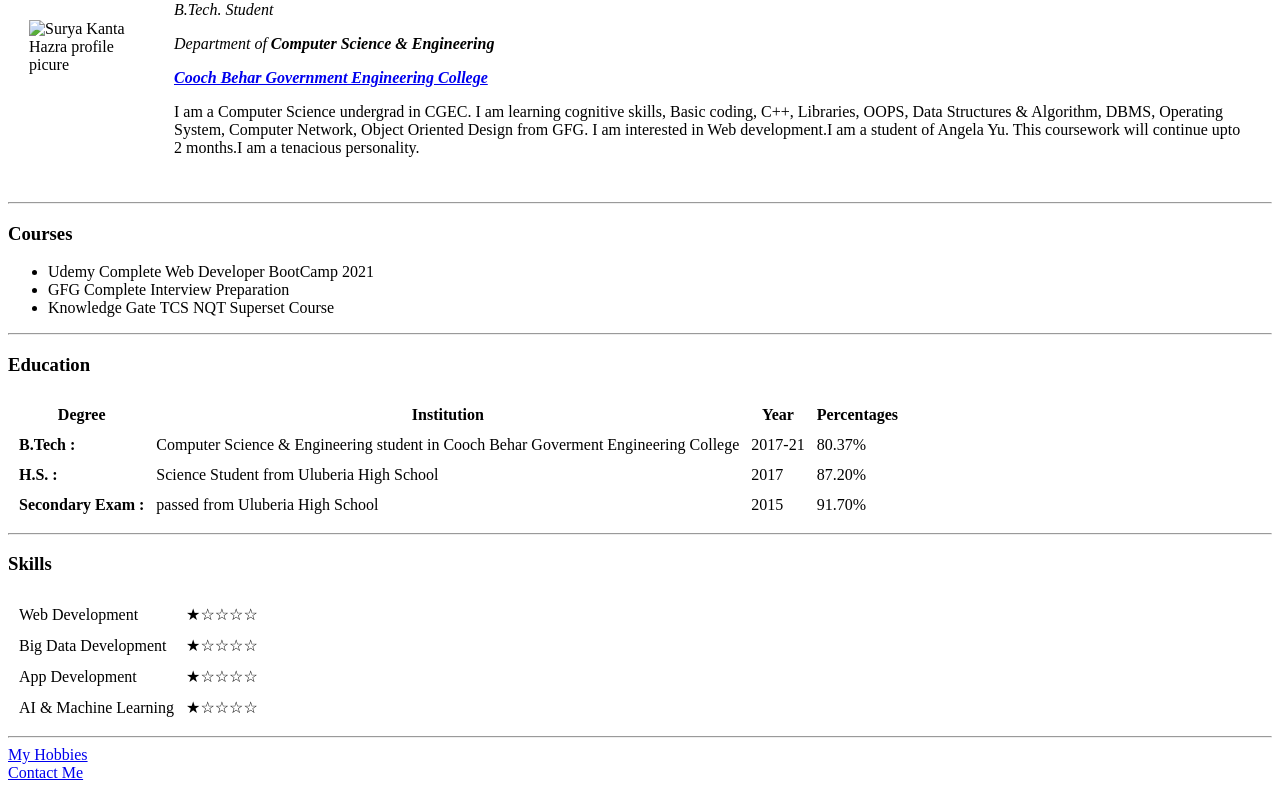
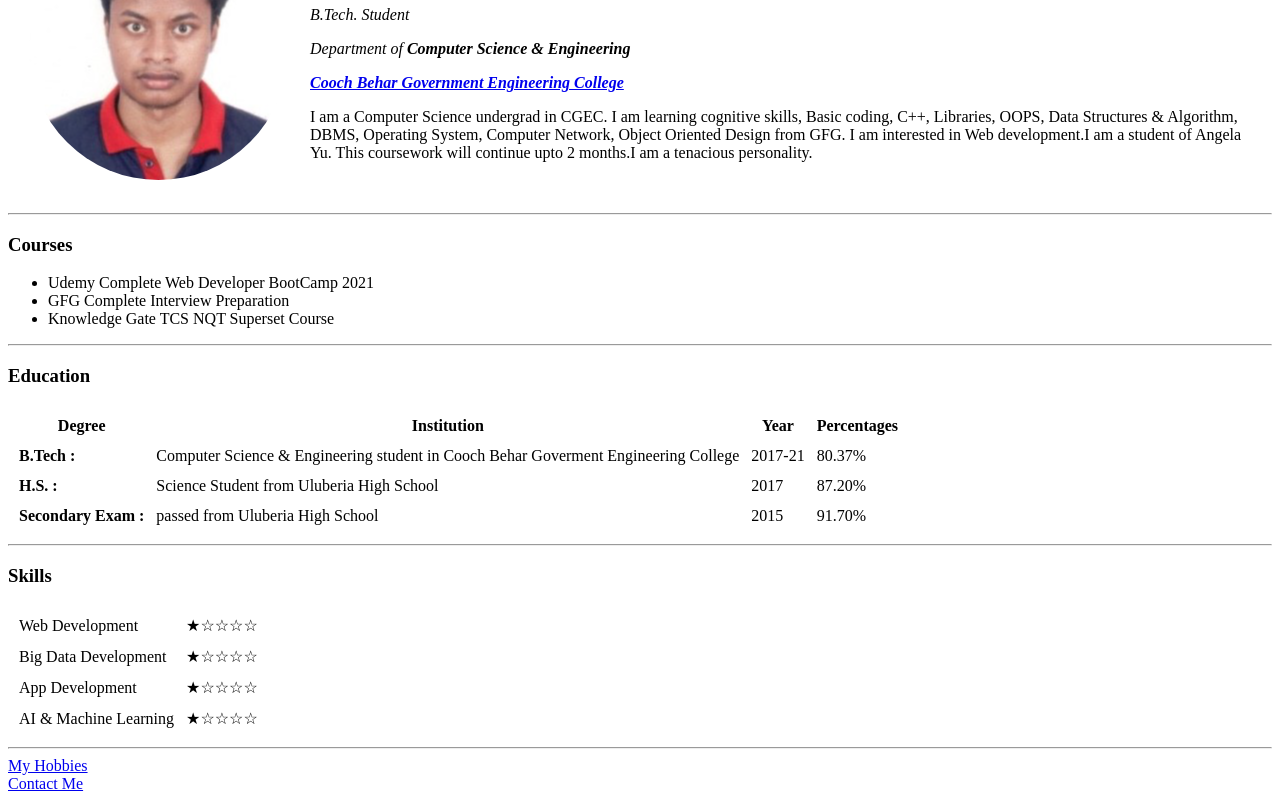
Before and after one commit to vbsurya/cv, a plain HTML site: page index.html in a window 1280 px wide. Shown: the part 108-909 px from the top of the page. Drawn offline with Linux system fonts and the light colour scheme.

Commit message:
Update index.html

```diff
--- a/index.html
+++ b/index.html
@@ -9,7 +9,7 @@
 <body>
   <table cellspacing="20">
     <tr>
-      <td><img src="images/circle-cropped.png" alt="Surya Kanta Hazra profile picure"></td>
+      <td><img src="circle-cropped.png" alt="Surya Kanta Hazra profile picure"></td>
       <td>
         <h1>Surya Kanta Hazra</h1>
         <p><em>B.Tech. Student</em></p>
```
